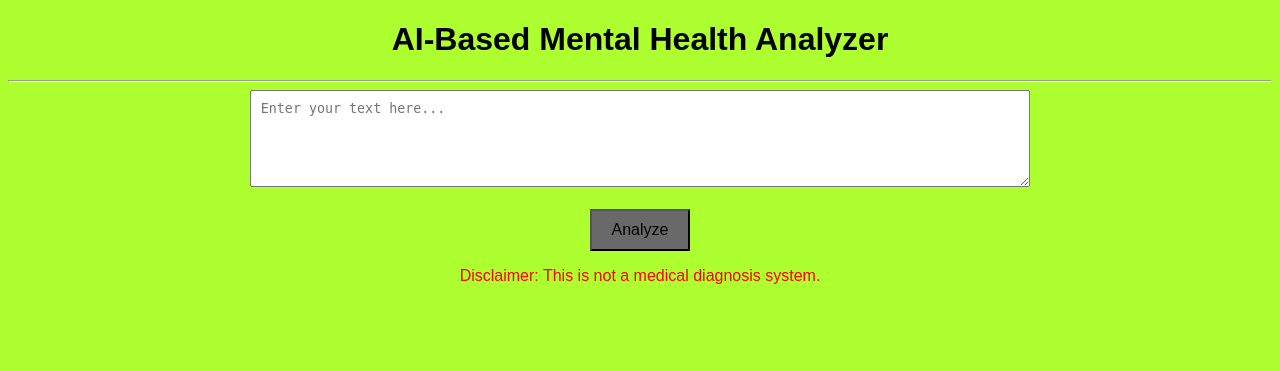
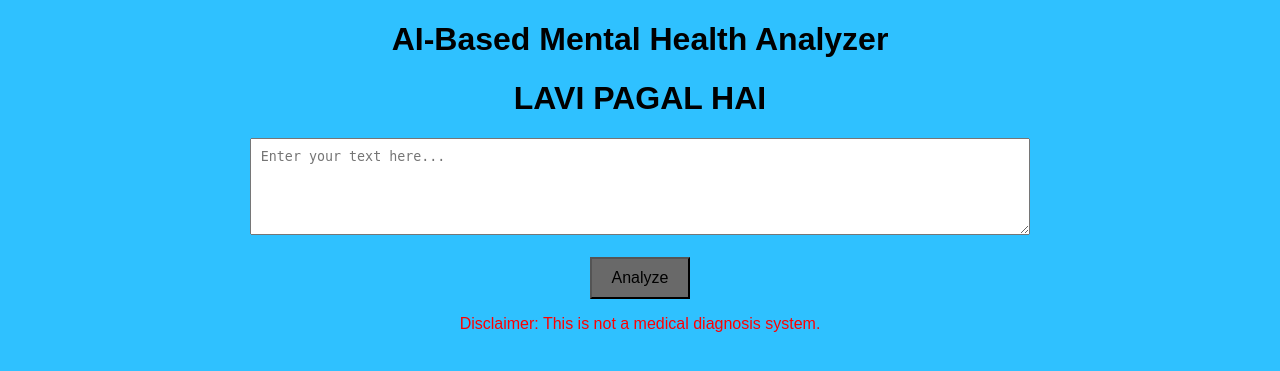
Before and after one commit to SAxSHADOW/project-1, a Flask app: page / in a window 1280 px wide. Shown: the top 371 px of the page. Run offline with Flask 3, Linux system fonts and the light colour scheme.

Commit message:
changed by lavi

```diff
--- a/mental_health_analyzer/static/css/style.css
+++ b/mental_health_analyzer/static/css/style.css
@@ -1,6 +1,6 @@
 body {
     font-family: Arial;
-    background-color: greenyellow;
+    background-color: rgb(47, 193, 255);
     text-align: center;
 }
 
--- a/mental_health_analyzer/templates/index.html
+++ b/mental_health_analyzer/templates/index.html
@@ -7,7 +7,7 @@
 <body>
 <!-- <h1> HELLO WORLD </h1> -->
 <h1>AI-Based Mental Health Analyzer</h1>
-<hr>
+<h1>LAVI PAGAL HAI</h1>
 
 <form method="POST">
     <textarea name="text" placeholder="Enter your text here..." rows="5" cols="50" required></textarea>
```
